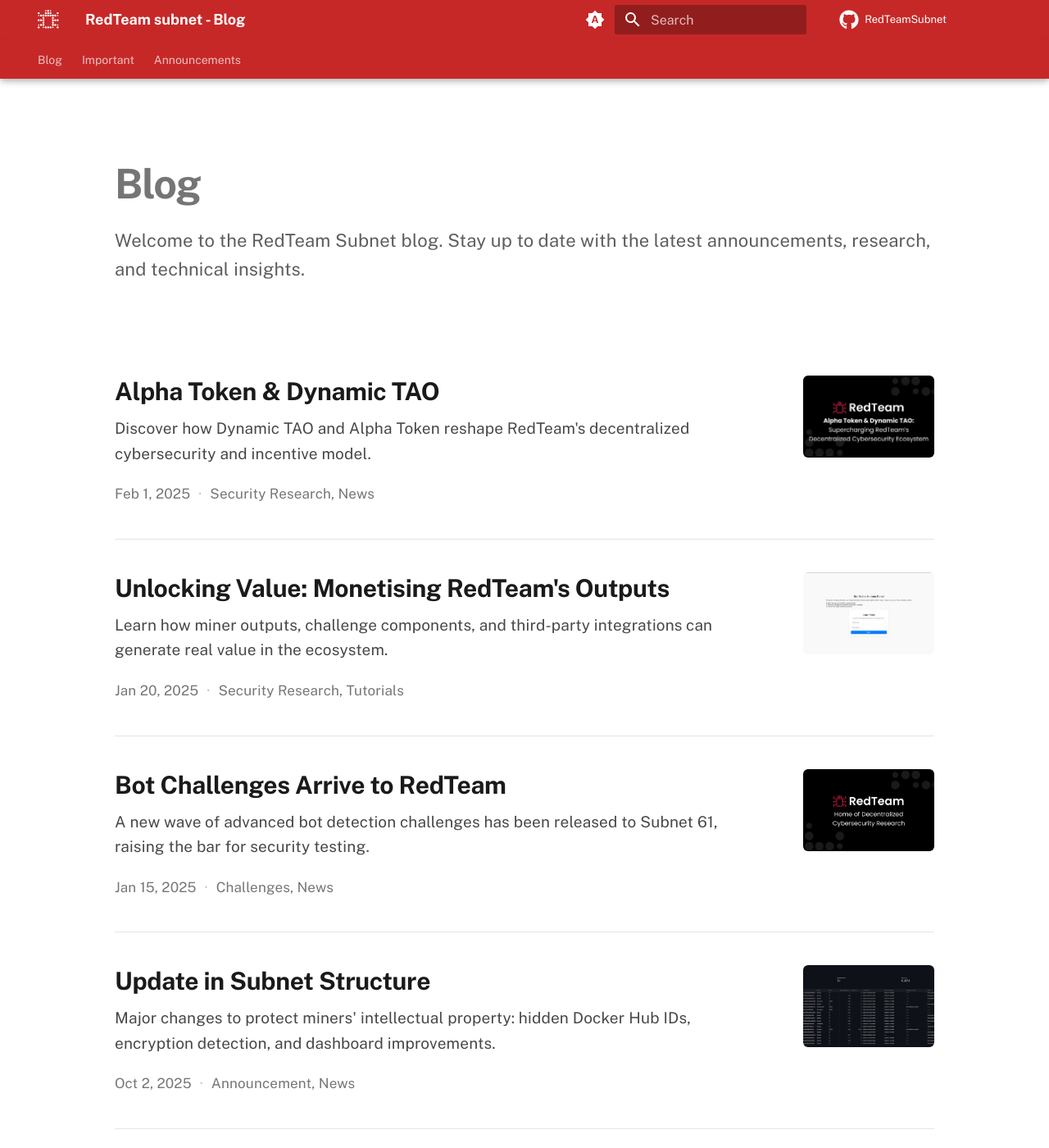
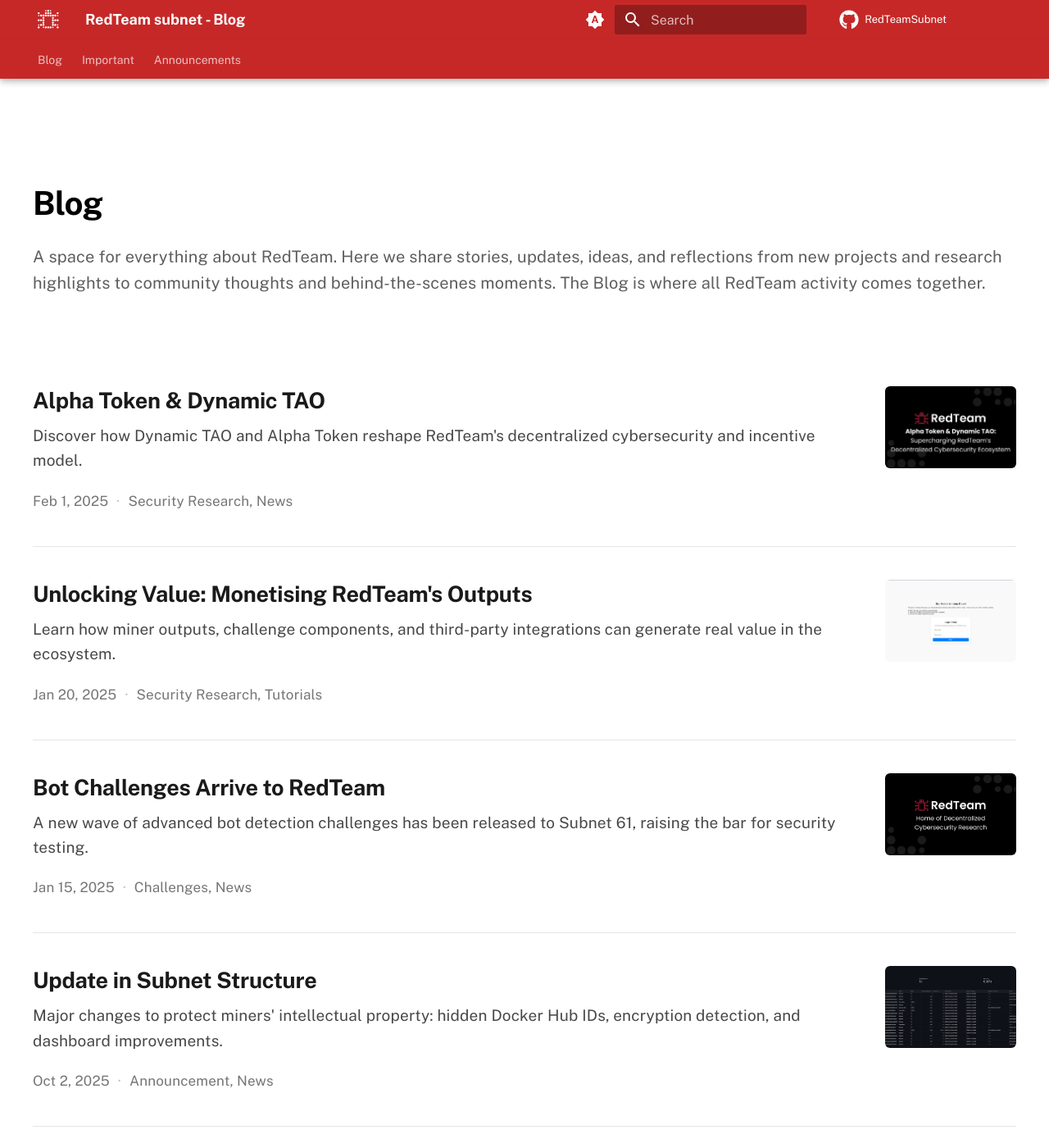
Before and after one commit to RedTeamSubnet/blog.theredteam.io, an MkDocs documentation site: the page built from docs/index.md, in a window 1280 px wide and 1400 px high. Shown: the whole window at 82% size. Built offline with MkDocs 1.6.1 and Material for MkDocs 9.7.7, drawn with Linux system fonts in a browser that asks for light colours; a script that is not in the unit is left out.

Commit message:
feat: enhance blog and announcements subtitles for clarity and engagement

```diff
--- a/docs/assets/css/custom.css
+++ b/docs/assets/css/custom.css
@@ -28,34 +28,76 @@
 
 /* Enhanced Typography */
 .md-typeset {
-    font-size: clamp(0.9rem, 1vw, 1rem);
+    font-size: clamp(0.95rem, 1vw, 1rem);
     line-height: 1.7;
     letter-spacing: 0.01em;
 }
 
 .md-typeset h1 {
     font-weight: 700;
-    font-size: clamp(2rem, 4vw, 2.5rem);
-    line-height: 1.2;
-    margin-bottom: 1.5rem;
-    letter-spacing: -0.02em;
+    font-size: clamp(1.25rem, 2.3vw, 1.4rem);
+    line-height: 1.45;
+    margin-bottom: 0.875rem;
+    margin-top: 1.25rem;
+    letter-spacing: -0.01em;
+    color: #000000;
+}
+
+[data-md-color-scheme="slate"] .md-typeset h1 {
+    color: #ffffff;
 }
 
 .md-typeset h2 {
     font-weight: 600;
-    font-size: clamp(1.5rem, 3vw, 2rem);
-    line-height: 1.3;
-    margin-top: 2.5rem;
-    margin-bottom: 1rem;
+    font-size: clamp(1.15rem, 2vw, 1.3rem);
+    line-height: 1.5;
+    margin-top: 1.5rem;
+    margin-bottom: 0.75rem;
     letter-spacing: -0.01em;
+    color: #000000;
+}
+
+[data-md-color-scheme="slate"] .md-typeset h2 {
+    color: #ffffff;
 }
 
 .md-typeset h3 {
     font-weight: 600;
-    font-size: clamp(1.25rem, 2.5vw, 1.5rem);
-    line-height: 1.4;
-    margin-top: 2rem;
-    margin-bottom: 0.75rem;
+    font-size: clamp(1.1rem, 1.8vw, 1.2rem);
+    line-height: 1.55;
+    margin-top: 1.25rem;
+    margin-bottom: 0.625rem;
+    color: #000000;
+}
+
+[data-md-color-scheme="slate"] .md-typeset h3 {
+    color: #ffffff;
+}
+
+.md-typeset h4 {
+    font-weight: 600;
+    font-size: clamp(1.05rem, 1.6vw, 1.15rem);
+    line-height: 1.55;
+    margin-top: 1rem;
+    margin-bottom: 0.5rem;
+    color: #000000;
+}
+
+[data-md-color-scheme="slate"] .md-typeset h4 {
+    color: #ffffff;
+}
+
+.md-typeset h5 {
+    font-weight: 600;
+    font-size: clamp(1rem, 1.4vw, 1.1rem);
+    line-height: 1.6;
+    margin-top: 1rem;
+    margin-bottom: 0.5rem;
+    color: #000000;
+}
+
+[data-md-color-scheme="slate"] .md-typeset h5 {
+    color: #ffffff;
 }
 
 /* Content Container - Better spacing and max-width */
@@ -188,26 +230,26 @@
 
 /* Medium-style Blog Layout */
 .blog-header {
-  max-width: 1000px;
+  max-width: 1200px;
   margin: 0 auto 1.5rem;
   padding: 1rem 0;
 }
 
 .blog-header h1 {
-  font-size: 2.5rem;
+  font-size: 2rem;
   font-weight: 700;
   margin-bottom: 0.5rem;
 }
 
 .blog-subtitle {
-  font-size: 1.1rem;
+  font-size: 1rem;
   color: var(--md-default-fg-color);
   opacity: 0.7;
   line-height: 1.6;
 }
 
 .blog-posts {
-  max-width: 1000px;
+  max-width: 1200px;
   margin: 0 auto;
   padding-top: 0;
   padding-bottom: 4rem;
@@ -235,7 +277,7 @@
 }
 
 .post-content h2 {
-  font-size: 1.5rem;
+  font-size: 1.35rem;
   font-weight: 700;
   line-height: 1.3;
   margin: 0 0 0.5rem 0;
@@ -312,11 +354,11 @@
   }
 
   .blog-header h1 {
-    font-size: 2rem;
+    font-size: 1.75rem;
   }
 
   .post-content h2 {
-    font-size: 1.25rem;
+    font-size: 1.2rem;
   }
 }
 
--- a/docs/index.md
+++ b/docs/index.md
@@ -7,7 +7,8 @@
 
 <div class="blog-header">
   <h1>Blog</h1>
-  <p class="blog-subtitle">Welcome to the RedTeam Subnet blog. Stay up to date with the latest announcements, research, and technical insights.</p>
+  <p class="blog-subtitle">A space for everything about RedTeam.
+Here we share stories, updates, ideas, and reflections from new projects and research highlights to community thoughts and behind-the-scenes moments. The Blog is where all RedTeam activity comes together.</p>
 </div>
 
 <div class="blog-posts">
```
Also changed, not shown: docs/announcements/index.md (+2 -1 lines), docs/blog/index.md (+2 -1 lines), docs/blog/posts/bot-detection-challenges.md (+1 -1 lines), docs/important/index.md (+2 -1 lines).
